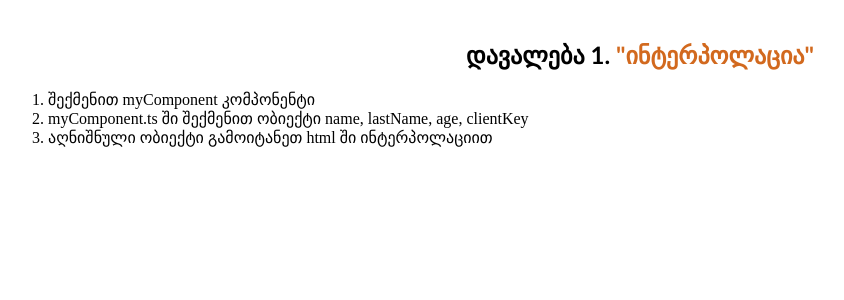
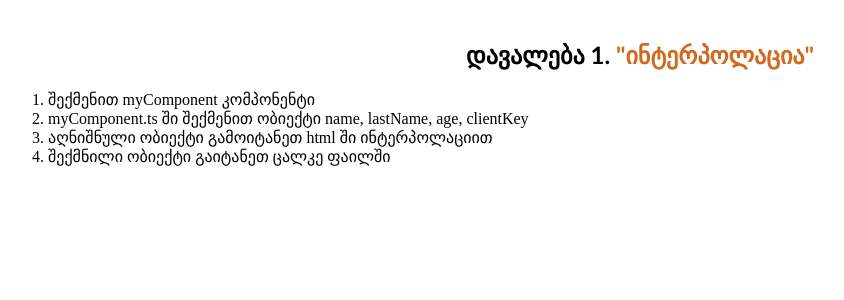
Before and after one commit to gptskialadze/bog-training, an Angular app: page / in a window 1280 px wide. Shown: the top 300 px of the page, without its empty margins (12-856 px from the left). Built offline with nearby package versions, Linux system fonts and the light colour scheme.

Commit message:
Add list item for displaying object in separate file
Added a new list item to display the created object in a separate file.

```diff
--- a/src/app/app.component.html
+++ b/src/app/app.component.html
@@ -11,5 +11,8 @@
       <li>
         აღნიშნული ობიექტი გამოიტანეთ html ში ინტერპოლაციით
       </li>
+         <li>
+        შექმნილი ობიექტი გაიტანეთ ცალკე ფაილში
+      </li>
     </ol>
 </div>
```
